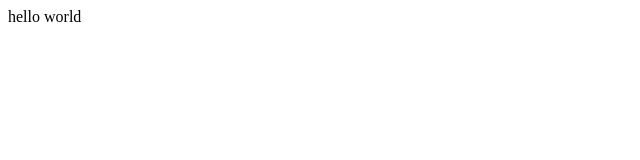
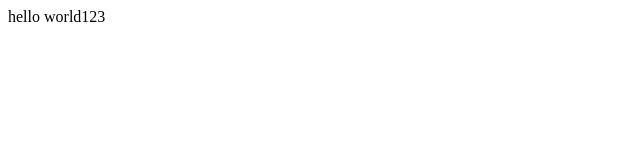
Before and after one commit to gunjanbhadoria/bitstreaks-demo, a plain HTML site: page index.html in a window 1280 px wide. Shown: the full height of the page, 0-640 px from the left. Drawn offline with Linux system fonts and the light colour scheme.

Commit message:
changes related to header

```diff
--- a/index.html
+++ b/index.html
@@ -1,3 +1,3 @@
 <head>
-    <p>hello world</p>
+    <p>hello world123</p>
 </head>
```
